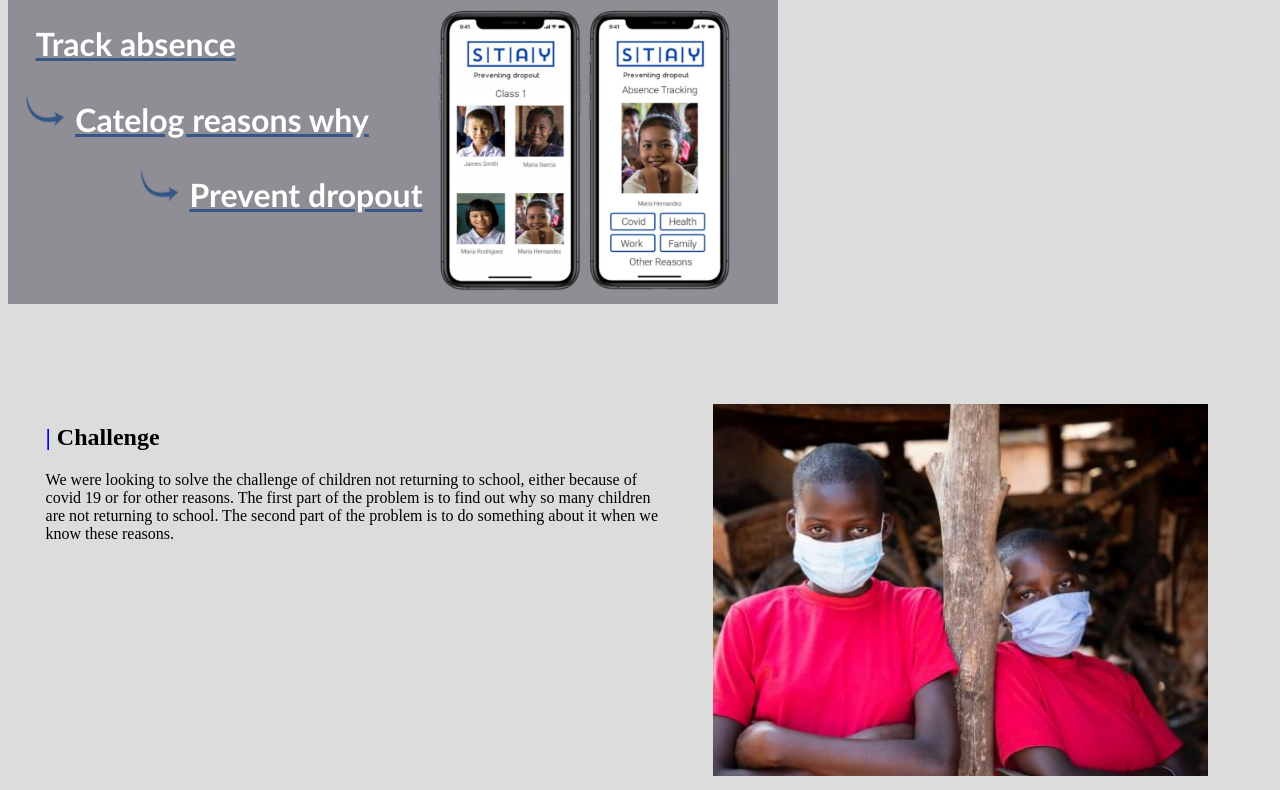
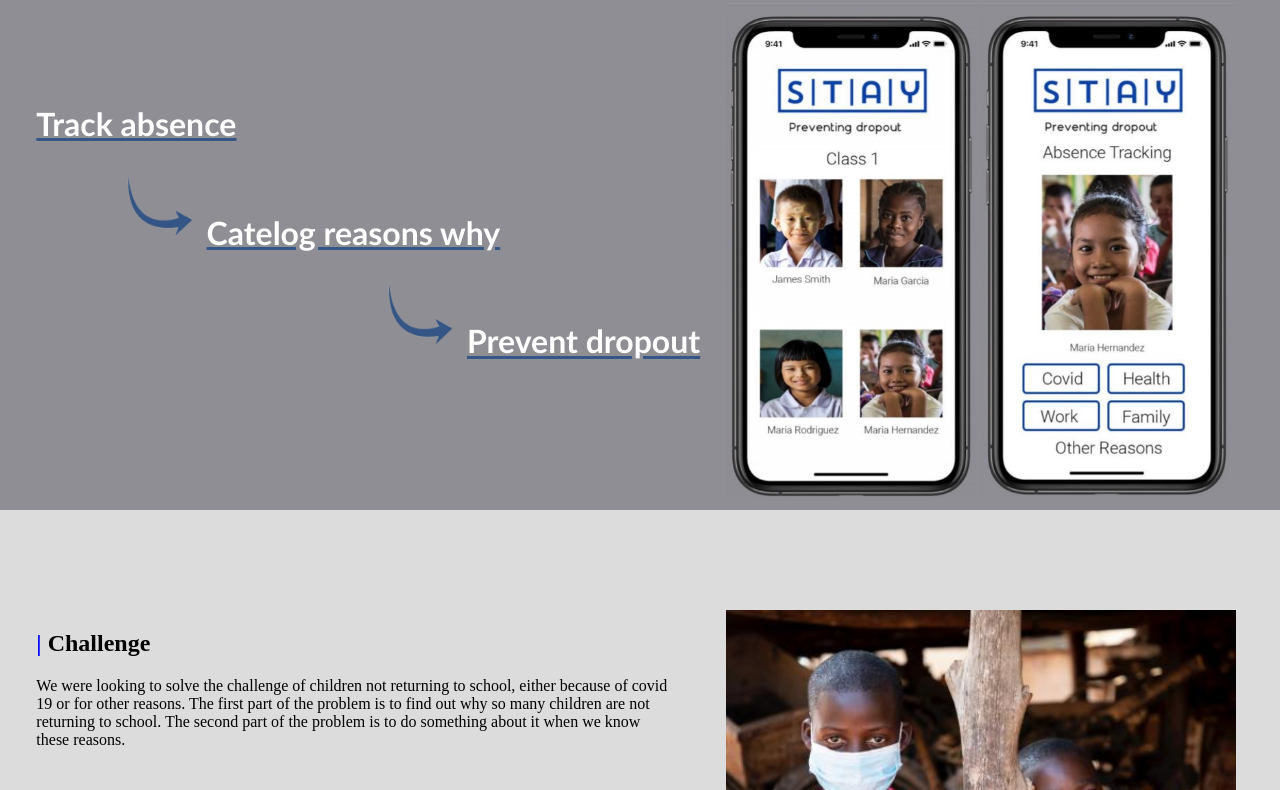
Before and after one commit to mariiinn/Dafe1200H20, a plain HTML site: page innovationCampWebsite.html in a window 1280 px wide. Shown: the part 108-898 px from the top of the page. Drawn offline with Linux system fonts and the light colour scheme.

Commit message:
Update stylesheet-innovation-camp.css

```diff
--- a/css/stylesheet-innovation-camp.css
+++ b/css/stylesheet-innovation-camp.css
@@ -1,9 +1,10 @@
 body {
   background: #dcdcdc;
-  overflow-x: hidden;
+  overflow-x: hidden; /* Ikke scroll horisontalt */
 }
 
 h1 {
+  font-size: 1em; /* Tekststørrelse width < 1000px */
   margin-left: 2%;
   font-family: candara;
   color: white;
@@ -11,6 +12,7 @@ h1 {
 
 h2, p {
   margin-left: 2%;
+  margin-right: 2%;
 }
 
 .blueLine {
@@ -19,14 +21,10 @@ h2, p {
 
 .navigasjonsbar{
   height: 90px;
-  /*overflow: hidden;*/
   position: fixed;
   top: 0;
   right: 0;
   width: 100%;
-  /*margin-left: 1%;
-  width: 95%;
-  */
 }
 
 ul.menu {
@@ -55,11 +53,13 @@ li a:hover{
 [class*="col-"] {
   float: left;
   padding: 1vw;
-  /*border: 1px solid grey;*/
+  margin-left: -10px;
 }
 
-.col-small-100 {width: 100%;}
+.col-small {width: 101%;}
 
 @media only screen and (min-width: 1000px) {
-.col-tall-100 {width: 100%;}
+.col-tall {width: 101%;}
+
+  h1 {font-size: 2em;}
 }
```
